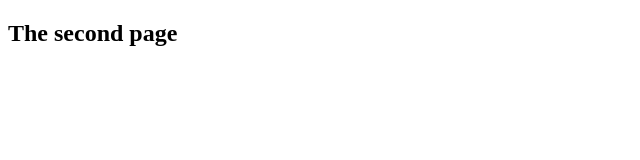
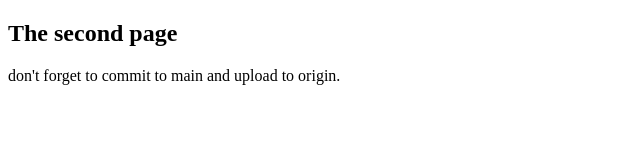
Before and after one commit to Cathub04/Cathub04.github.io, a plain HTML site: page p2.html in a window 1280 px wide. Shown: the whole page, without its empty margins (0-640 px from the left). Drawn offline with Linux system fonts and the light colour scheme.

Commit message:
Update p2.html

```diff
--- a/p2.html
+++ b/p2.html
@@ -7,5 +7,6 @@
 </head>
 <body>
 	<h2>The second page</h2>
+	<p>don't forget to commit to main and upload to origin.</p>
 </body>
 </html>
```
